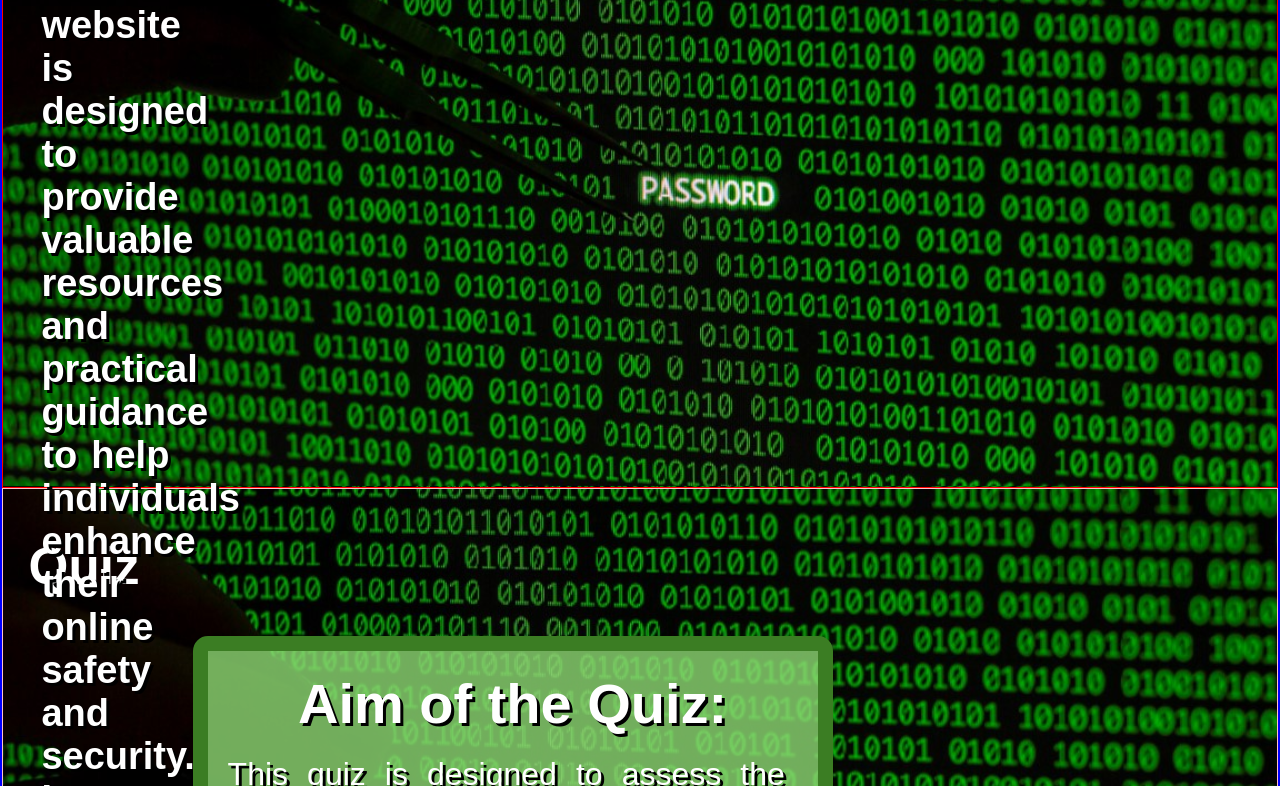
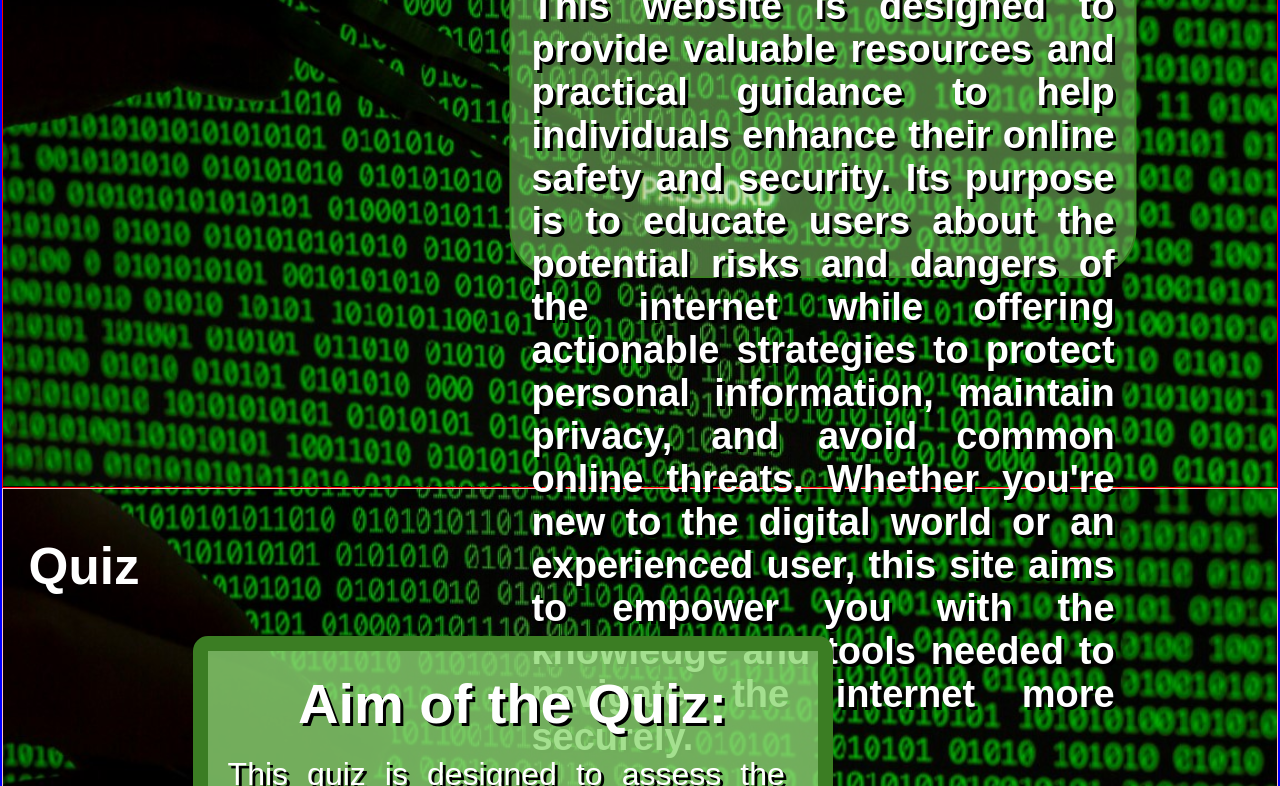
Before and after one commit to coleoskar/coleoskar.github.io, a plain HTML site: page index.html in a window 1280 px wide. Shown: the part 314-1100 px from the top of the page. Drawn offline with Linux system fonts and the light colour scheme.

Commit message:
fixed issues

```diff
--- a/style.css
+++ b/style.css
@@ -167,8 +167,16 @@ html {
 
 .green-box {
   position: absolute;
-  height: 10vh;
-  width: 10vw;
+  top: 50%;
+  left: 30%;
+  transform: translate(20%, -50%);
+  background-color: rgba(142, 217, 115, 0.5);
+  padding: 20px;
+  border-radius: 50px;
+  text-align: center;
+  width: 49%;
+  height: 48vh;
+  border: rgb(59, 125, 35)solid 2px;
 }
 
 .green-box p {
@@ -177,21 +185,6 @@ html {
   font-weight: bold;
   text-align: justify;
  text-shadow: 3px 3px #000000;
-}
-
-.green-box::before{
-  content:"";
-  top: 50%;
-  left: 50%;
-  transform: translate(50%, -50%);
-  background-color: rgba(142, 217, 115, 0.5);
-  padding: 20px;
-  border-radius: 50px;
-  text-align: center;
-  width: max-content;
-  height: max-content;
-  border: rgb(59, 125, 35)solid 2px;
-  position: relative;
 }
 
 .green-box h1 {
@@ -222,7 +215,6 @@ html {
   text-shadow: 3px 3px #000000;
   padding-top: 1vh;
   margin-right: 1vw;
-  text-decoration: none;
 }
 
 .green-box-quiz-link {
```
